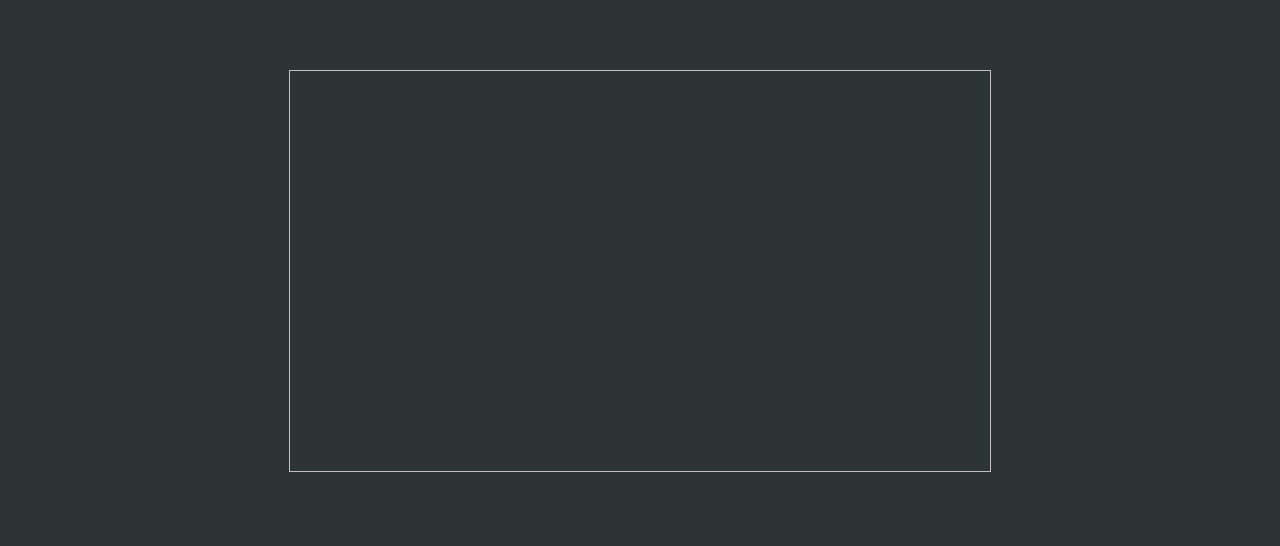
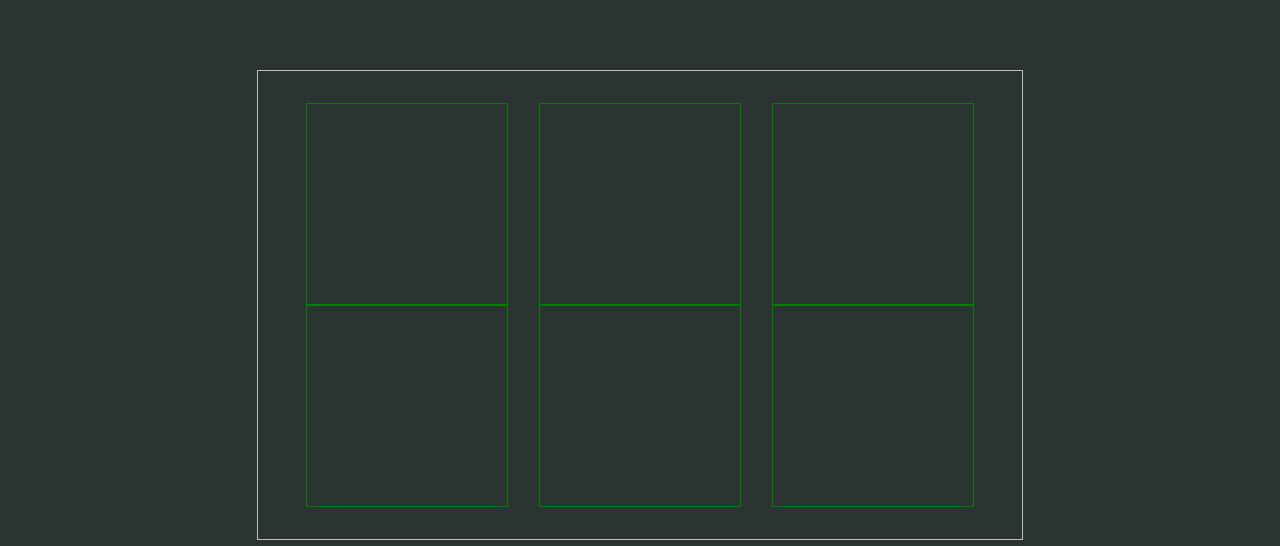
Before and after one commit to hacagahasanli/dnd-tiny-app, a React (Vite) app: page / in a window 1280 px wide. Shown: the part 272-818 px from the top of the page. Built offline with nearby package versions, Linux system fonts and the light colour scheme.

Commit message:
Preview Layer

```diff
--- a/src/components/DragDrop/index.jsx
+++ b/src/components/DragDrop/index.jsx
@@ -5,7 +5,7 @@ import { useDrop } from "react-dnd"
 
 
 export const DragDrop = () => {
-    const [imageSets, setImagesSets] = useState([])
+    const [imageSets, setImagesSets] = useState([1, 2, 3, 4, 5, 6])
 
     const [{ isOver }, drop] = useDrop(() => ({
         accept: "image",
@@ -13,27 +13,45 @@ export const DragDrop = () => {
         collect: (monitor) => ({
             isOver: !!monitor.isOver()
         })
-    }),[])
+    }), [])
 
     // console.log(isOver, "IS over");
     const addImageToSet = (id) => {
         const image = images.find((image) => image?.id === id)
-        setImagesSets((prev) => [...prev, image])
+        setImagesSets((prev) => {
+            const latest = prev.slice(0, 5);
+            return [image, ...latest]
+        })
     }
 
     return (
-        <div style={{ width: "100%" }}>
+        <div style={{ width: "100%", padding: 0, position: "relative" }}>
             <div style={{ display: "flex", gap: ".5rem", justifyContent: "center", flexWrap: "wrap", minWidth: "800px", margin: "0 auto" }}>
                 {images?.map(({ uri, id }) => <Image key={id} uri={uri} id={id} />)}
             </div>
             <div style={style} ref={drop} >
-                {imageSets?.map(({ uri, id }) => <Image uri={uri} id={id} key={id} />)}
+                {imageSets?.map(({ uri = "", id = Math.floor(Math.random() * 25) + Math.random() }) => <div style={style2} key={id}>{!!uri && <Image uri={uri} id={id} />}</div>)}
+                {isOver && (
+                    <div
+                        style={{
+                            position: 'absolute',
+                            top: 0,
+                            left: 0,
+                            height: '200px',
+                            width: '200px',
+                            zIndex: 1,
+                            opacity: 0.5,
+                            backgroundColor: 'yellow',
+                        }}
+                    />
+                )}
             </div>
         </div>
     )
 }
 
 const style = {
+    padding: "2rem",
     border: "1px solid #c1c1c1",
     width: "700px",
     minHeight: "400px",
@@ -41,6 +59,14 @@ const style = {
     display: "grid",
     justifyContent: "center",
     placeItems: "center",
-    gap: ".5rem",
     gridTemplateColumns: "repeat(3,1fr)",
+    gridTemplateRows: "repeat(2,1fr)",
 }
+
+const style2 = {
+    margin: 0,
+    padding: 0,
+    border: "1px solid green",
+    width: "200px",
+    height: "200px"
+}
--- a/src/components/Image/index.jsx
+++ b/src/components/Image/index.jsx
@@ -47,8 +47,8 @@ function CustomDragPreview() {
             position: "absolute",
             width: "300px",
             height: "300px",
-            left: currentOffset?.x,
-            top: currentOffset?.y,
+            left: currentOffset?.x ,
+            top: currentOffset?.y + 100,
             opacity:"0.7"
         }}>
             <img src={item.uri} alt={item.id} width={"200px"} height={"200px"} />
```
